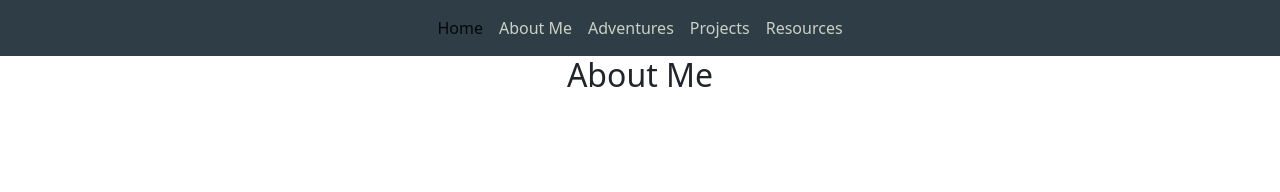
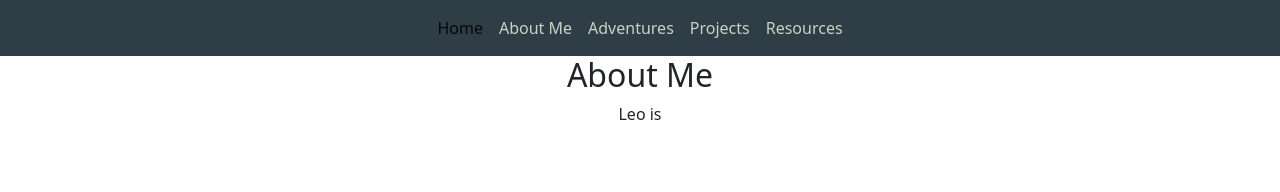
Before and after one commit to Mgutkind3/MikeGutkindSite, a React (Create React App) app: page /aboutme in a window 1280 px wide. Shown: the top 192 px of the page. Built offline with nearby package versions, Linux system fonts and the light colour scheme.

Commit message:
showing leo

```diff
--- a/src/pages/AboutMe.js
+++ b/src/pages/AboutMe.js
@@ -2,6 +2,7 @@ export const AboutMe = () => {
   return (
     <div className="aboutme" id="aboutme">
       <h2>About Me</h2>
+      <p>Leo is <a href="www.google.com"></a></p>
     </div>
   );
 }
--- a/src/pages/Home.js
+++ b/src/pages/Home.js
@@ -16,3 +16,4 @@ export const Home = () => {
 export default Home;
 
 //color scheme: https://coolors.co/cad2c5-84a98c-52796f-354f52-2f3e46
+//https://aws.amazon.com/getting-started/hands-on/build-react-app-amplify-graphql/
```
